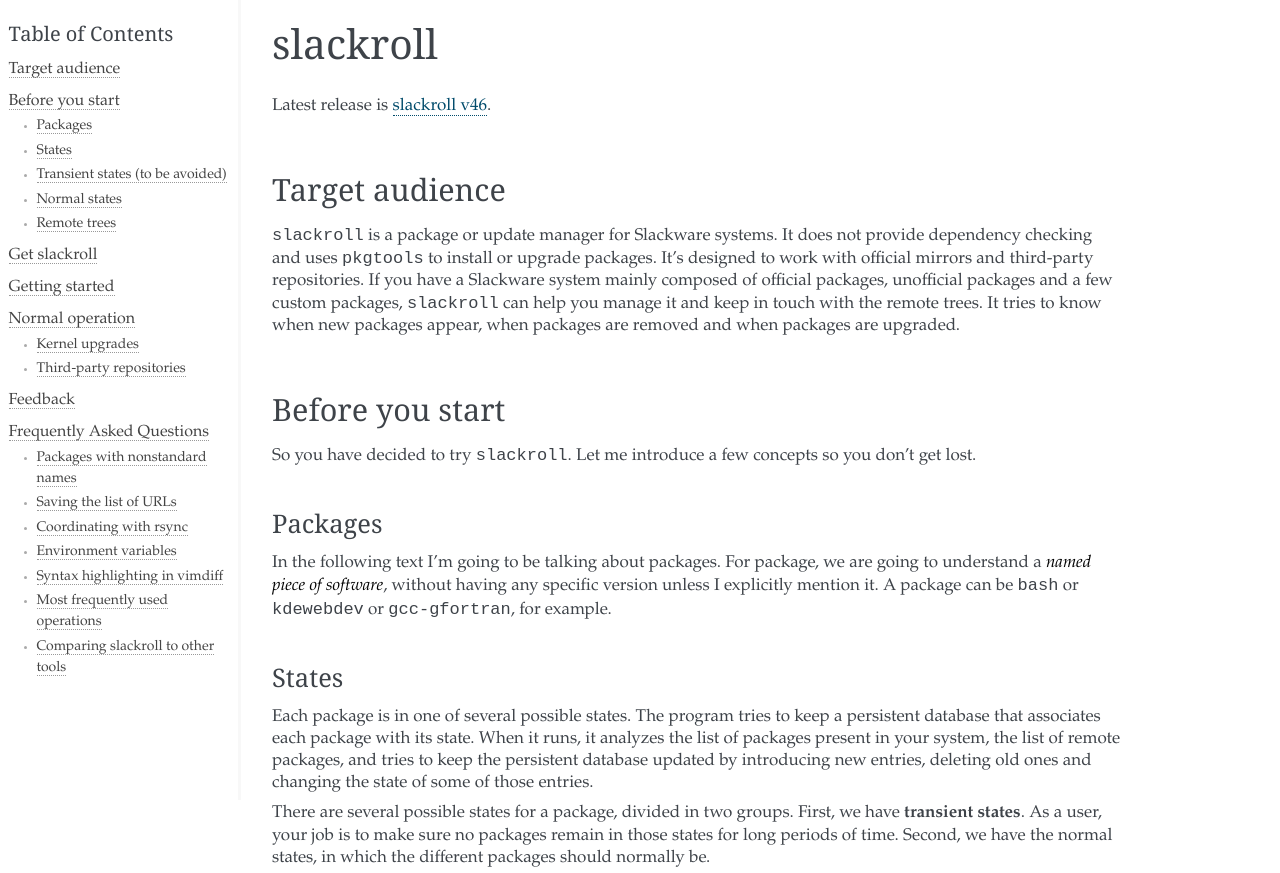
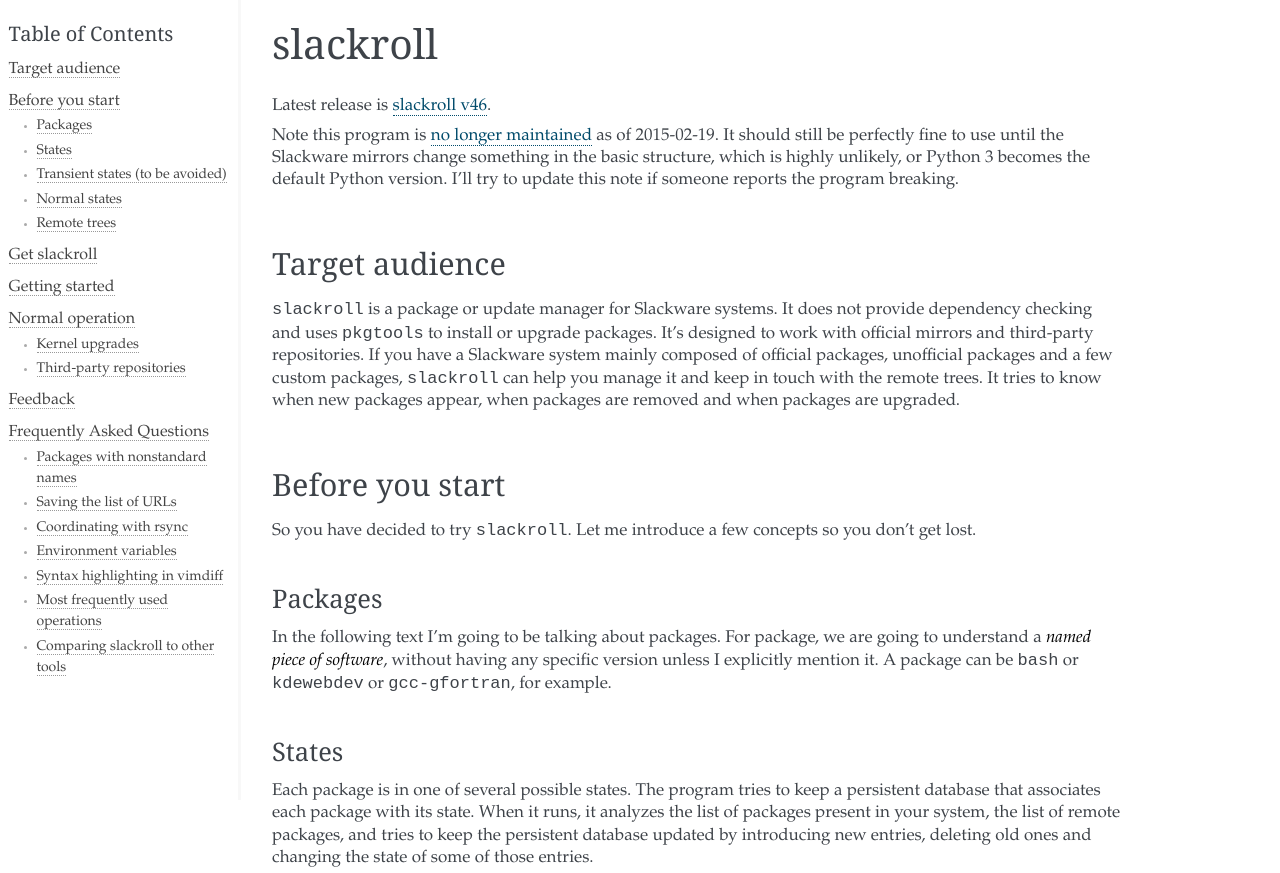
Before and after one commit to slackroll/slackroll, a plain HTML site: page index.html in a window 1280 px wide. Shown: the top 873 px of the page. Drawn offline with Linux system fonts and the light colour scheme.

Commit message:
Add note about the program no longer being maintained

```diff
--- a/index.html
+++ b/index.html
@@ -852,6 +852,11 @@ asciidoc.install(2);
 <div class="paragraph"><p>Latest release is
 <a href="https://github.com/rg3/slackroll/releases/download/v46/slackroll-v46-noarch-1.tgz">slackroll
 v46</a>.</p></div>
+<div class="paragraph"><p>Note this program is <a href="https://github.com/rg3/slackroll/issues/1">no longer
+maintained</a> as of 2015-02-19. It should still be perfectly fine to use until
+the Slackware mirrors change something in the basic structure, which is highly
+unlikely, or Python 3 becomes the default Python version. I&#8217;ll try to update
+this note if someone reports the program breaking.</p></div>
 </div>
 </div>
 <div class="sect1">
@@ -1343,7 +1348,7 @@ while upgrading too), etc.</p></div>
 <div id="footnotes"><hr /></div>
 <div id="footer">
 <div id="footer-text">
-Last updated 2014-03-04 17:57:56 CET
+Last updated 2015-02-19 20:08:10 CET
 </div>
 </div>
 </body>
```
Also changed, not shown: index.txt.
